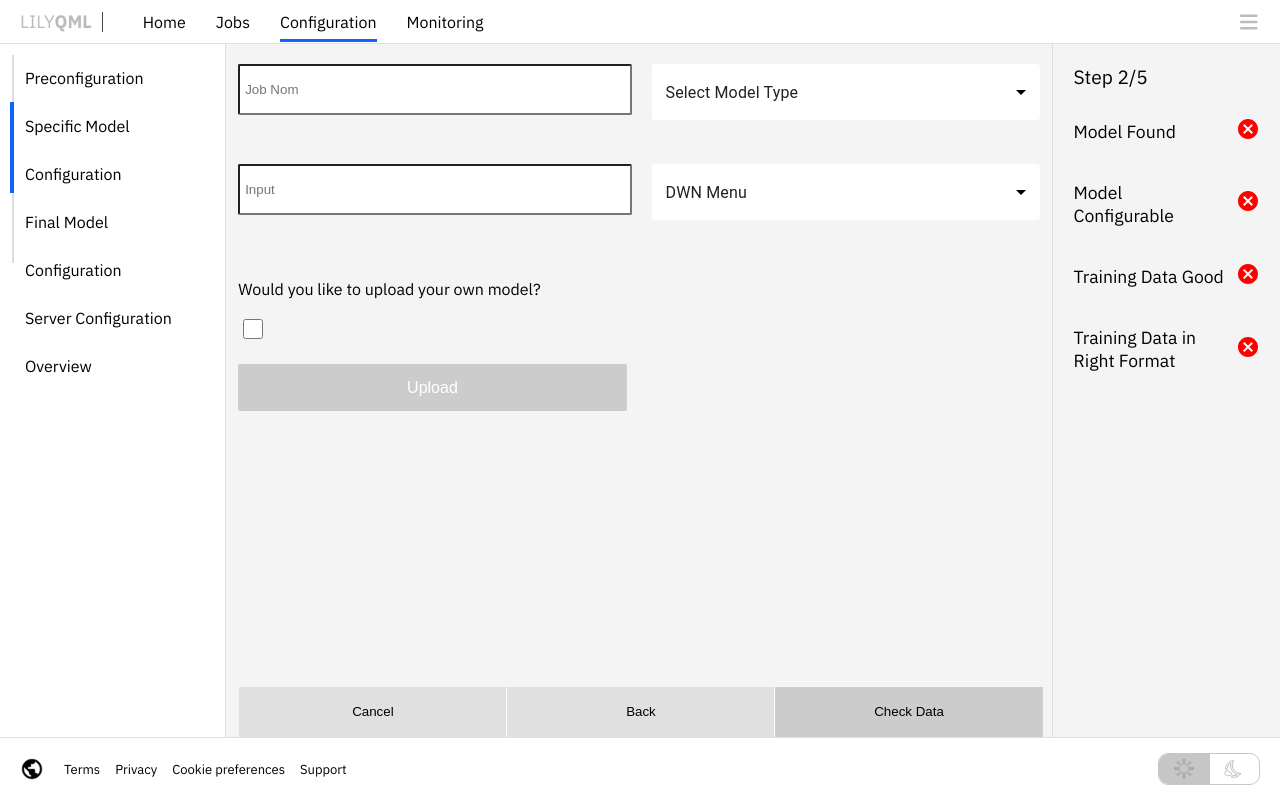
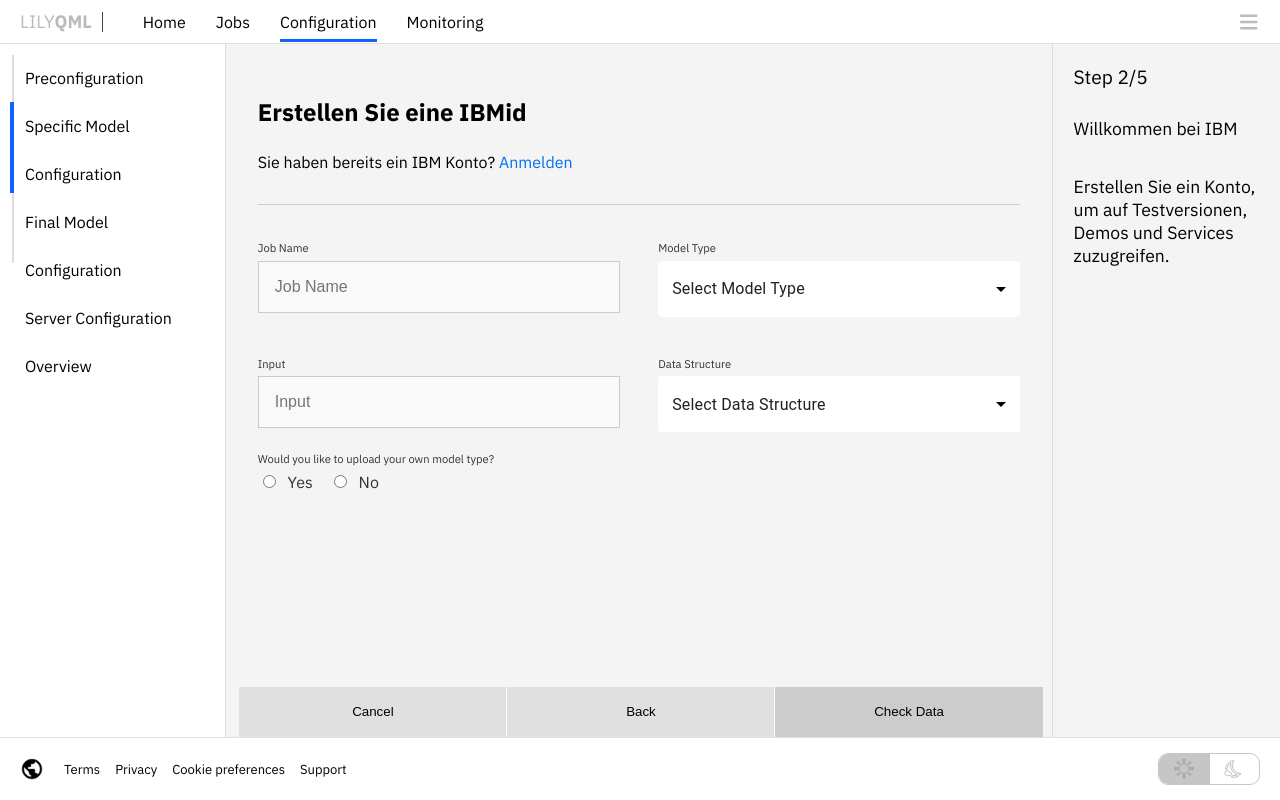
Before and after one commit to xleonplayz/LILYUI, a Next.js app: page /lab/configuration in a window 1280 px wide. Both pictures are taken after a click on the button "Next". Built offline with nearby package versions, Linux system fonts and the light colour scheme.

Commit message:
configpage2.update2

```diff
--- a/app/globals.css
+++ b/app/globals.css
@@ -66,13 +66,13 @@
 
 
 .Spinner{
-  width: 47%;
-  margin:0px;
-  padding:0px;
+  /* width: 40%; */
+  /* margin:0px; */
+  /* padding:0px; */
 
-  height: 30px;
-  align-items: center;
-  justify-content: center;
+  /* height: 30px; */
+  /* align-items: center; */
+  /* justify-content: center; */
 }
 .inputFieldCheck{
   width: 47%;
--- a/app/lab/configuration/page.tsx
+++ b/app/lab/configuration/page.tsx
@@ -159,9 +159,11 @@
 
 const CustomSelect = styled(Select)`
   width: 100%;
-  margin: 20px auto;
+  margin: 0px auto;
+  border-radius:0px;
+  // height:0px;
+  padding:0rem;
 
-  // height:0px;
   display: inline-block;
   // margin-right: 10px;
   font-size: 0.87rem;
@@ -533,7 +535,7 @@
 
 const UploadButtonStep2 = styled.button`
 
-  background-color: ${({  theme }) => (  theme === 'dark' ? '#444' : '#ccc')};
+  background-color: ${({ theme }) => (theme === 'dark' ? '#444' : '#ccc')};
     width: 100%;
   height:47px;
   // padding:0px 5px;
@@ -601,6 +603,139 @@
   },
 }));
 
+
+
+const Step2Wrapper = styled.div`
+  display: flex;
+  flex-direction: column;
+  width: auto;
+
+  padding: 2rem;
+  // box-shadow: 0 0 10px rgba(0, 0, 0, 0.1);
+  border-radius: 8px;
+  background-color: ${({ theme }) => (theme === 'dark' ? 'transparent' : 'transparent')};
+`;
+
+const FormTitle = styled.h2`
+  margin-bottom: 0.5rem;
+`;
+
+const FormDescription = styled.p`
+  margin-bottom: 1rem;
+
+  a {
+    color: ${({ theme }) => (theme === 'dark' ? '#0096ff' : '#0070f3')};
+    text-decoration: none;
+  }
+`;
+
+const HorizontalLine = styled.hr`
+  border: none;
+  border-top: 1px solid #ccc;
+  margin: 1rem 0;
+`;
+
+const FormGroup = styled.div`
+  display: flex;
+  flex-direction: column;
+  // margin-bottom: 1.5rem;
+
+  label {
+    margin-bottom: 0.35rem;
+    font-size: 0.7rem;
+    color: ${({ theme }) => (theme === 'dark' ? '#fff' : '#333')};
+  }
+
+  input {
+    padding:1rem;
+    font-size: 1rem;
+
+    border: 0.5px solid #ccc;
+    border-radius: 0px;
+    background-color: ${({ theme }) => (theme === 'dark' ? '#3c3c3c' : '#f9f9f9')};
+    color: ${({ theme }) => (theme === 'dark' ? '#fff' : '#333')};
+  }
+`;
+
+const FormRow = styled.div`
+  display: flex;
+  justify-content: space-between;
+  gap: 5%;
+`;
+
+const HalfWidthFormGroup = styled(FormGroup)`
+  width: 49%;
+
+  margin:20px auto;
+  .spinner {
+ margin-left:50%;
+    border: 4px solid rgba(0, 0, 0, 0.1);
+    border-left-color: #0070f3;
+    // border-radius: 50%;
+    width: 30px;
+    height: 30px;
+    animation: spin 1s linear infinite;
+    align-item:center;
+    justify-content:center;
+  }
+
+  @keyframes spin {
+    0% {
+      transform: rotate(0deg);
+    }
+    100% {
+      transform: rotate(360deg);
+    }
+
+`;
+
+const RadioGroup = styled.div`
+  display: flex;
+  align-items: center;
+
+  label {
+    margin-right: 1rem;
+    font-size: 1rem;
+  }
+
+  input {
+    margin-right: 0.5rem;
+  }
+`;
+
+const ErrorText = styled.span`
+  color: red;
+  font-size: 0.875rem;
+`;
+
+const SubmitButton = styled.button`
+  background-color: transparent;
+  border: 1px solid #0070f3;
+  color: #0070f3;
+
+    padding:1rem;
+  // border-radius: 4px;
+  cursor: pointer;
+  font-size: 1rem;
+  text-align: center;
+  width: 100%;
+
+  &:hover {
+    background-color: rgba(0, 112, 243, 0.1);
+  }
+`;
+
+
+
+const MainContainerStep2 = styled.div`
+  // display: flex;
+  // align-items: center;
+  // justify-content: center;
+  // min-height: 100vh;
+  // background-color: ${({ theme }) => (theme === 'dark' ? '#21272a' : '#f4f4f4')};
+`;
+
+
 export default function HomePage() {
   const theme = useSelector((state) => state.theme.theme);
   const [activeTopNav, setActiveTopNav] = useState('configuration');
@@ -616,7 +751,7 @@
     trainingDataGood: false,
     trainingDataInRightFormat: false,
   });
-  const [sobNom, setSobNom] = useState('');
+  const [jobName, setJobName] = useState('');
   const [availability, setAvailability] = useState('');
   const [progress, setProgress] = useState(0);
   const [isDataChecked, setIsDataChecked] = useState(false);
@@ -749,7 +884,7 @@
   };
 
   const checkAvailability = () => {
-    setAvailability(dummyDatabase.includes(sobNom) ? 'Available' : 'Not Available');
+    setAvailability(dummyDatabase.includes(jobName) ? 'Available' : 'Not Available');
   };
 
   const handleResourceClick = (item) => {
@@ -898,18 +1033,22 @@
 
           {step === 2 && (
             <>
-            <Step2 style={{display:"flex",width:'100%'}}>
-              <div className='inputField'>
-              <InputField
-                theme={theme}
-                placeholder="Job Nom"
-                value={sobNom}
-                onChange={(e) => setSobNom(e.target.value)}
-                onBlur={checkAvailability}
-              />
-              <div className="available-not">{availability}</div>
-              </div>
-              <div className='selectmenufield'>
+<MainContainerStep2>
+              <Step2Wrapper theme={theme}>
+                <FormTitle>Erstellen Sie eine IBMid</FormTitle>
+                <FormDescription theme={theme}>
+                  Sie haben bereits ein IBM Konto? <a href="#">Anmelden</a>
+                </FormDescription>
+                <HorizontalLine />
+
+                <FormRow>
+                  <HalfWidthFormGroup theme={theme}>
+                    <label htmlFor="jobName">Job Name</label>
+                    <input type="text" id="jobName" placeholder="Job Name" required />
+                  </HalfWidthFormGroup>
+
+                  <HalfWidthFormGroup theme={theme}>
+                    <label htmlFor="modelType">Model Type</label>
                     <CustomSelect
                       value={modelType}
                       onChange={handleDropdownChange}
@@ -924,108 +1063,66 @@
                       <CustomMenuItem value="type1" theme={theme}>Type 1</CustomMenuItem>
                       <CustomMenuItem value="type2" theme={theme}>Type 2</CustomMenuItem>
                     </CustomSelect>
-              </div>
-              </Step2>
+                  </HalfWidthFormGroup>
+                </FormRow>
 
+                <FormRow>
+                  <HalfWidthFormGroup theme={theme}>
+                    <label htmlFor="dataInput">Input</label>
+                    <input type="text" id="dataInput" placeholder="Input" required />
+                  </HalfWidthFormGroup>
 
-
-            <Step2 style={{display:"flex",width:'100%'}}>
-              <div className='inputField'>
-              <InputField
-                theme={theme}
-                placeholder="Input"
-                value={sobNom}
-                onChange={(e) => setSobNom(e.target.value)}
-                onBlur={checkAvailability}
-              />
-              {/* <div className="available-not">{availability}</div> */}
-              </div>
-              <div className='selectmenufield'>
+                  <HalfWidthFormGroup theme={theme}>
+                    <label htmlFor="dataStructure">Data Structure</label>
                     <CustomSelect
                       value={modelType}
                       onChange={handleDropdownChange}
                       displayEmpty
                       input={<OutlinedInput />}
-                renderValue={(selected) => selected || 'DWN Menu'}
+                      renderValue={(selected) => selected || 'Select Data Structure'}
                       theme={theme}
                     >
                       <CustomMenuItem value="" theme={theme} disabled>
-                  Select Model Type
+                        Select Data Structure
                       </CustomMenuItem>
-                <CustomMenuItem value="type1" theme={theme}>Type 1</CustomMenuItem>
-                <CustomMenuItem value="type2" theme={theme}>Type 2</CustomMenuItem>
+                      <CustomMenuItem value="ds1" theme={theme}>Data Structure 1</CustomMenuItem>
+                      <CustomMenuItem value="ds2" theme={theme}>Data Structure 2</CustomMenuItem>
                     </CustomSelect>
-              </div>
-              </Step2>
+                  </HalfWidthFormGroup>
+                </FormRow>
+                  <FormGroup theme={theme}>
+                  <label>Would you like to upload your own model type?</label>
+                  <RadioGroup>
+                    <label>
+                      <input type="radio" name="uploadModel" value="Yes" onChange={handleCheckboxChange} /> Yes
+                    </label>
+                    <label>
+                      <input type="radio" name="uploadModel" value="No" onChange={handleCheckboxChange} /> No
+                    </label>
+                  </RadioGroup>
+                </FormGroup>
 
 
 
+{isModelUpload && (
+                  <FormGroup theme={theme}>
+                    <FormRow>
+                      <HalfWidthFormGroup theme={theme}>
+                        <SubmitButton onClick={handleUpload}>Upload Model</SubmitButton>
+                      </HalfWidthFormGroup>
 
-            <Step2 style={{display:"flex",width:'100%'}}>
-            {/* <Step2Wrapper> */}
-            <div className="inputFieldCheck">
-        <div>Would you like to upload your own model?</div>
-        <label>
-          <input
-          className='inputcheck'
-            type="checkbox"
-            checked={isModelUpload}
-            onChange={handleCheckboxChange}
-          />
-          {/* Yes */}
-        </label>
-      </div>
-
-              <div className='selectmenufield'></div>
-              </Step2>
-
-
-            {/* <Step2 style={{display:"flex",width:'100%'}}>
-              <div className='inputField'>
-              <InputField
-                theme={theme}
-                placeholder="SOB Nom"
-                value={sobNom}
-                onChange={(e) => setSobNom(e.target.value)}
-                onBlur={checkAvailability}
-              />
-              </div>
-              <div className='selectmenufield'>
-              <CustomSelect
-                value={modelType}
-                onChange={handleDropdownChange}
-                displayEmpty
-                input={<OutlinedInput />}
-                renderValue={(selected) => selected || 'Select Model Type'}
-                theme={theme}
-              >
-                <CustomMenuItem value="" theme={theme} disabled>
-                  Select Model Type
-                </CustomMenuItem>
-                <CustomMenuItem value="type1" theme={theme}>Type 1</CustomMenuItem>
-                <CustomMenuItem value="type2" theme={theme}>Type 2</CustomMenuItem>
-              </CustomSelect>
-              </div>
-              </Step2> */}
-
-
-
-
-            <Step2 style={{display:"flex",width:'100%'}}>
-            {/* <Step2Wrapper> */}
-      <div className="inputField">
-      <UploadButtonStep2 theme={theme} onClick={handleUpload}>
-          Upload
-        </UploadButtonStep2>
-      </div>
-      <div className="Spinner">
+                      <HalfWidthFormGroup theme={theme}>
                         {isLoading ? (
                           <div className="spinner"></div>
                         ) : (
                           ''
                         )}
-      </div>
-              </Step2>
+                      </HalfWidthFormGroup>
+                    </FormRow>
+                  </FormGroup>
+                )}
+                </Step2Wrapper>
+              </MainContainerStep2>
               {/* </div> */}
               {/* <UploadButton theme={theme} onClick={handleOpenModal}>
                 Upload Model
@@ -1219,33 +1316,13 @@
           {step === 2 && (
             <>
  <StatusItem>
-                Model Found
-                <StatusIcon>
-                  {status.modelFound ? <CheckCircleIcon style={{ color: 'green' }} /> : <CancelIcon style={{ color: 'red' }} />}
-                </StatusIcon>
+
+Willkommen bei IBM
 </StatusItem>
+
               <StatusItem>
-                Model Configurable
-                <StatusIcon>
-                  {status.modelConfigurable ? <CheckCircleIcon style={{ color: 'green' }} /> : <CancelIcon style={{ color: 'red' }} />}
-                </StatusIcon>
+              Erstellen Sie ein Konto, um auf Testversionen, Demos und Services zuzugreifen.
 </StatusItem>
-              <StatusItem>
-                Training Data Good
-                <StatusIcon>
-                  {status.trainingDataGood ? <CheckCircleIcon style={{ color: 'green' }} /> : <CancelIcon style={{ color: 'red' }} />}
-                </StatusIcon>
-              </StatusItem>
-              <StatusItem>
-                Training Data in Right Format
-                <StatusIcon>
-                  {status.trainingDataInRightFormat ? <CheckCircleIcon style={{ color: 'green' }} /> : <CancelIcon style={{ color: 'red' }} />}
-                </StatusIcon>
-              </StatusItem>
-              {status.modelFound &&
-                status.modelConfigurable &&
-                status.trainingDataGood &&
-                status.trainingDataInRightFormat && <p>Job created successfully</p>}
                </>
           )}
 
--- a/app/start/current_homepage/page.jsx
+++ b/app/start/current_homepage/page.jsx
@@ -476,6 +476,8 @@
     font-size: 20px;
   }
 `;
+
+
 export default function HomePage() {
   const [activeTopNav, setActiveTopNav] = useState('start');
   const [activeSidebar, setActiveSidebar] = useState('docs');
```
Lines whose indentation alone changed are shown as unchanged.
